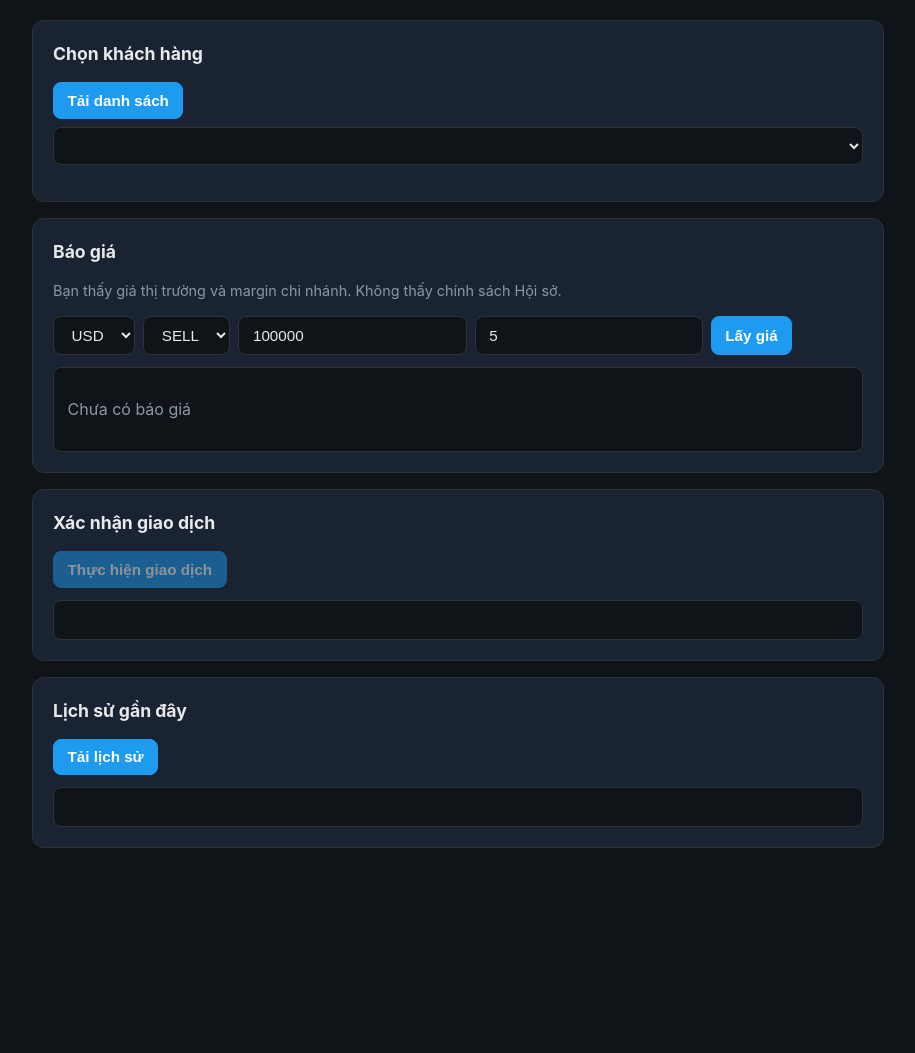
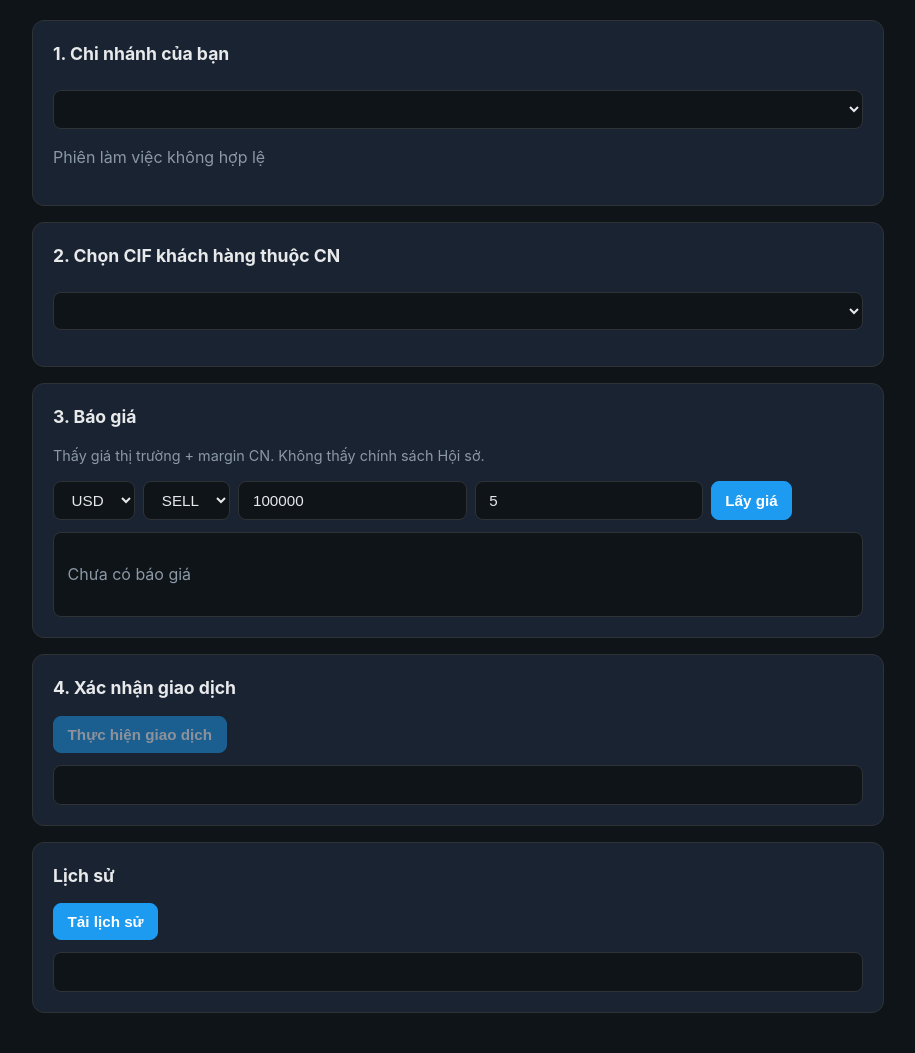
Before and after one commit to trongltgit/anti-bot-pro, a Flask app: template templates/portal_cn.html in a window 1280 px wide. Shown: the part 116-1169 px from the top of the page, without its empty margins (182-1097 px from the left). Before the commit the page ends 964 px from the top, so only its background shows below. Run offline with Flask 3, Linux system fonts and the light colour scheme; the template is opened without the code that fills it, so the values that code supplies are empty; parts of the project's set-up code (start-up, migrations or seed data) failed here and were passed over.

Commit message:
Update portal_cn.html with new section headings

```diff
--- a/templates/portal_cn.html
+++ b/templates/portal_cn.html
@@ -17,15 +17,20 @@
     </header>
 
     <section class="card">
-      <h2>Chọn khách hàng</h2>
-      <button onclick="loadCifs()">Tải danh sách</button>
+      <h2>1. Chi nhánh của bạn</h2>
+      <select id="branch-select" class="full-select"></select>
+      <p id="branch-msg" class="muted"></p>
+    </section>
+
+    <section class="card">
+      <h2>2. Chọn CIF khách hàng thuộc CN</h2>
       <select id="cif-select" class="full-select"></select>
       <p id="cif-msg" class="muted"></p>
     </section>
 
     <section class="card">
-      <h2>Báo giá</h2>
-      <p class="hint">Bạn thấy giá thị trường và margin chi nhánh. Không thấy chính sách Hội sở.</p>
+      <h2>3. Báo giá</h2>
+      <p class="hint">Thấy giá thị trường + margin CN. Không thấy chính sách Hội sở.</p>
       <div class="form-row">
         <select id="currency"><option>USD</option><option>EUR</option><option>GBP</option><option>JPY</option><option>AUD</option><option>SGD</option></select>
         <select id="side"><option>SELL</option><option>BUY</option></select>
@@ -33,21 +38,17 @@
         <input type="number" id="margin" value="5" min="0" step="0.1" placeholder="Margin CN">
         <button onclick="getQuote()">Lấy giá</button>
       </div>
-      <div id="quote-box" class="result-box">
-        <p class="muted">Chưa có báo giá</p>
-      </div>
+      <div id="quote-box" class="result-box"><p class="muted">Chưa có báo giá</p></div>
     </section>
 
     <section class="card">
-      <h2>Xác nhận giao dịch</h2>
-      <div class="form-row">
-        <button onclick="executeTrade()" id="btn-exec" disabled>Thực hiện giao dịch</button>
-      </div>
+      <h2>4. Xác nhận giao dịch</h2>
+      <button onclick="executeTrade()" id="btn-exec" disabled>Thực hiện giao dịch</button>
       <div id="trade-box" class="result-box"></div>
     </section>
 
     <section class="card">
-      <h2>Lịch sử gần đây</h2>
+      <h2>Lịch sử</h2>
       <button onclick="loadHistory()">Tải lịch sử</button>
       <div id="history-box" class="result-box"></div>
     </section>
```
